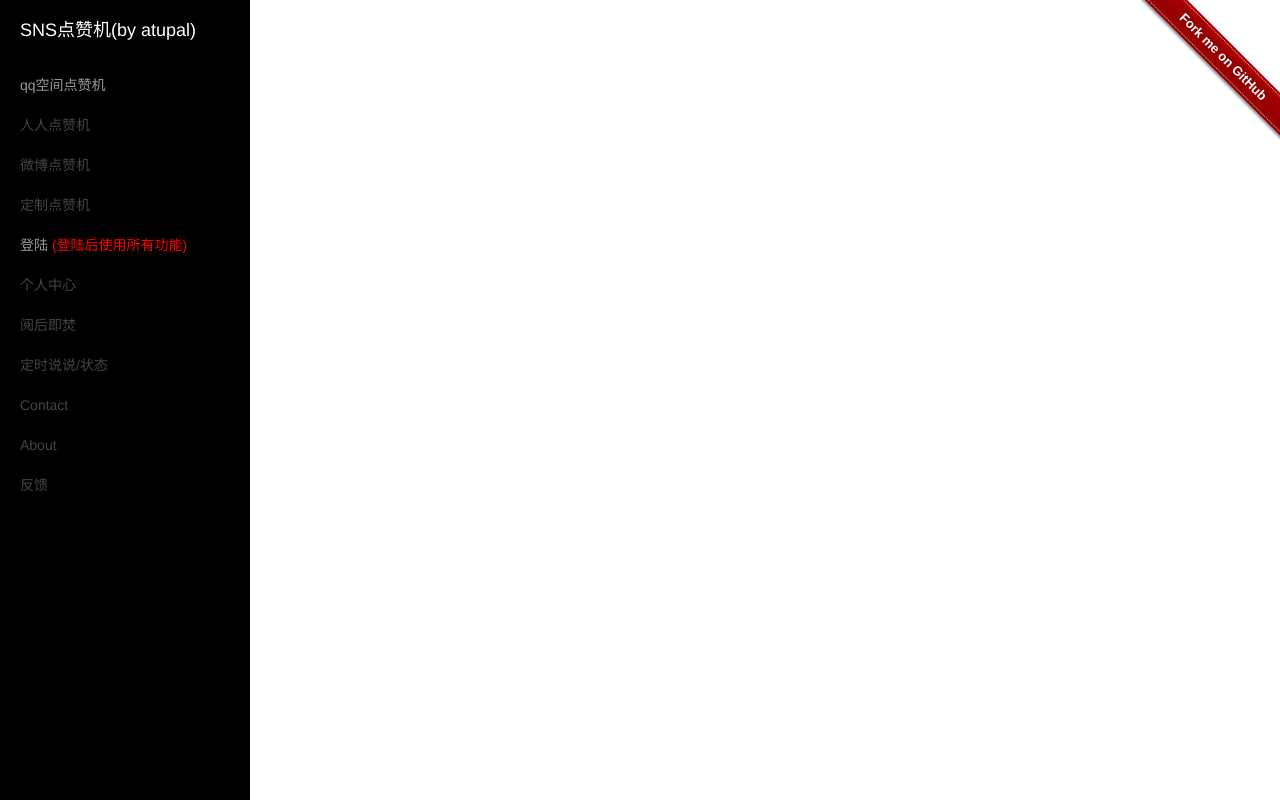
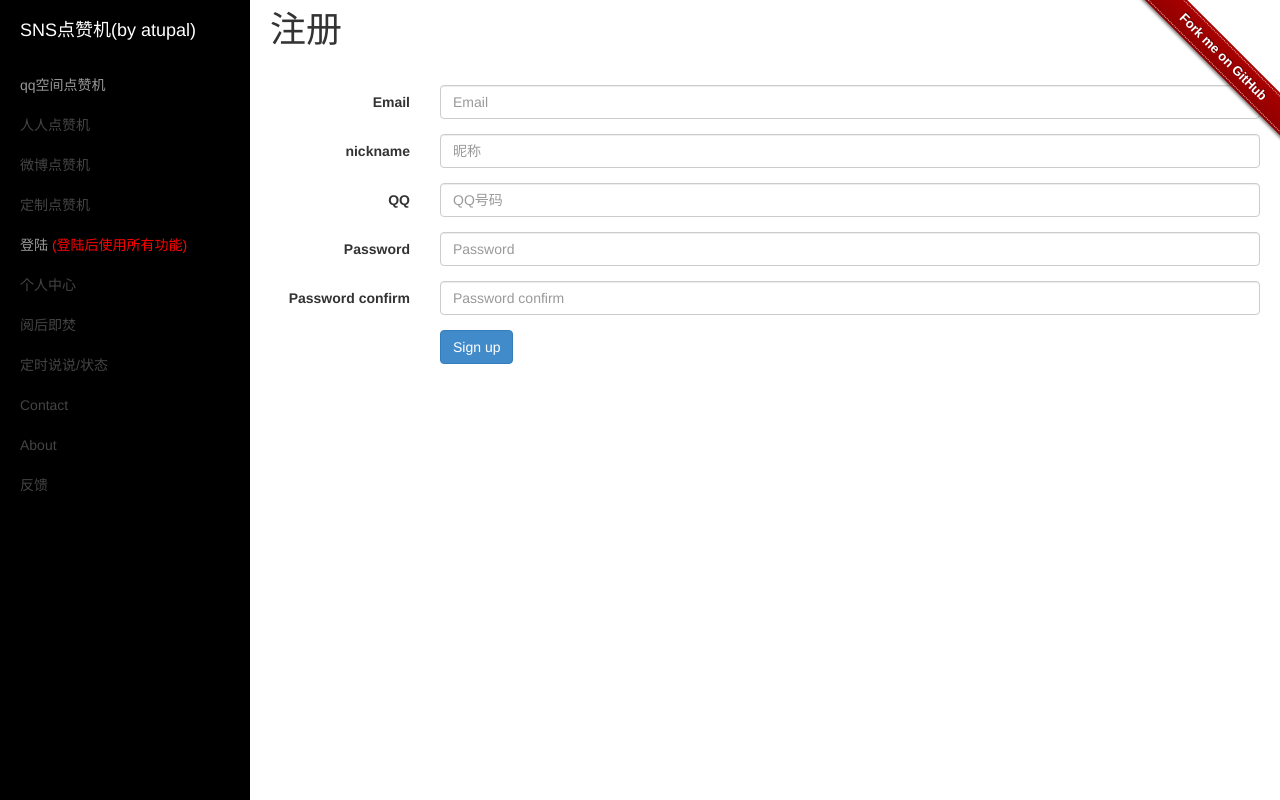
Before and after one commit to atupal/3gqq, a Flask app: page /signup in a window 1280 px wide. Run offline with Flask 2, Linux system fonts and the light colour scheme; data that the repository does not hold is empty; parts of the project's set-up code (start-up, migrations or seed data) failed here and were passed over; some libraries are stand-ins or nearby versions.

Commit message:
update
git-svn-id: https://svn.sinaapp.com/3gqq67/1@153 ececca69-a9b5-4a8b-8039-f91a18f81fae

```diff
--- a/application/control/user.py
+++ b/application/control/user.py
@@ -26,6 +26,11 @@ def login():
       return redirect(request.args.get('next'))
   return render_template('login.html')
 
+@app.route('/logout')
+def logout():
+  session.pop('user', None)
+  return render_template('login.html')
+
 @app.route('/signup', methods=['GET', 'POST'])
 def signup():
   return render_template('signup.html')
--- a/application/templates/layout.html
+++ b/application/templates/layout.html
@@ -56,6 +56,7 @@
               <li><a href="{{ url_for('kvdbmanage', key='all') }}">all</a></li>
               <li><a href="{{ url_for('kvdbmanage', key='qq') }}">qq</a></li>
               <li><a href="{{ url_for('kvdbmanage', key='user') }}">user</a></li>
+              <li><a href="{{ url_for('kvdbmanage', key='session:') }}">session</a></li>
               <li><a href="{{ url_for('kvdbmanage', key='trash') }}">trash</a></li>
             </ul>
           </li>
--- a/application/templates/login.html
+++ b/application/templates/login.html
@@ -27,6 +27,7 @@ welcome, {{ session.get('user') }}
 
 {% block page %}
 {% if 'user' in session %}
+<a href="/logout">logout</a>
 {% else %}
 <form class="form-horizontal" role="form" method="POST">
   <div class="form-group">
--- a/application/templates/signup.html
+++ b/application/templates/signup.html
@@ -17,9 +17,47 @@
 {% endblock %}
 
 {% block header %}
+注册
 {% endblock %}
 
 {% block page %}
+<form class="form-horizontal" role="form" method="POST">
+  <div class="form-group">
+    <label for="inputEmail1" class="col-lg-2 control-label">Email</label>
+    <div class="col-lg-10">
+      <input type="email" class="form-control" id="inputEmail1" placeholder="Email" name="email" autocomplete="off">
+    </div>
+  </div>
+  <div class="form-group">
+    <label for="nick" class="col-lg-2 control-label">nickname</label>
+    <div class="col-lg-10">
+      <input type="text" class="form-control" id="nick" placeholder="昵称" name="nick" autocomplete="off">
+    </div>
+  </div>
+  <div class="form-group">
+    <label for="qq" class="col-lg-2 control-label">QQ</label>
+    <div class="col-lg-10">
+      <input type="text" class="form-control" id="qq" placeholder="QQ号码" name="qq" autocomplete="off">
+    </div>
+  </div>
+  <div class="form-group">
+    <label for="inputPassword1" class="col-lg-2 control-label">Password</label>
+    <div class="col-lg-10">
+      <input type="password" class="form-control" id="inputPassword1" placeholder="Password" name="password" autocomplete="off">
+    </div>
+  </div>
+  <div class="form-group">
+    <label for="inputPassword2" class="col-lg-2 control-label">Password confirm</label>
+    <div class="col-lg-10">
+      <input type="password" class="form-control" id="inputPassword2" placeholder="Password confirm" name="password-re" autocomplete="off">
+    </div>
+  </div>
+  <div class="form-group">
+    <div class="col-lg-offset-2 col-lg-10">
+      <button type="submit" class="btn btn-primary">Sign up</button>
+    </div>
+  </div>
+</form>
 {% endblock %}
 
 {% block js %}
--- a/application/views/index.py
+++ b/application/views/index.py
@@ -28,7 +28,7 @@ def index_origin():
     cursor = db.cursor()
     cursor.execute('''select * from feedback order by id DESC''')
     ret = cursor.fetchall()
-    try:ret_list = [ [ _[1] , _[2], _[3] ] for _ in ret ]
+    try:ret_list = [ [ _[1].encode('utf-8') , _[2].encode('utf-8'), _[3].encode('utf-8') ] for _ in ret ]
     except:ret_list = [ ['error', 'error', 'error'] ]
 
     return render_template('index.html', comments = ret_list)
```
